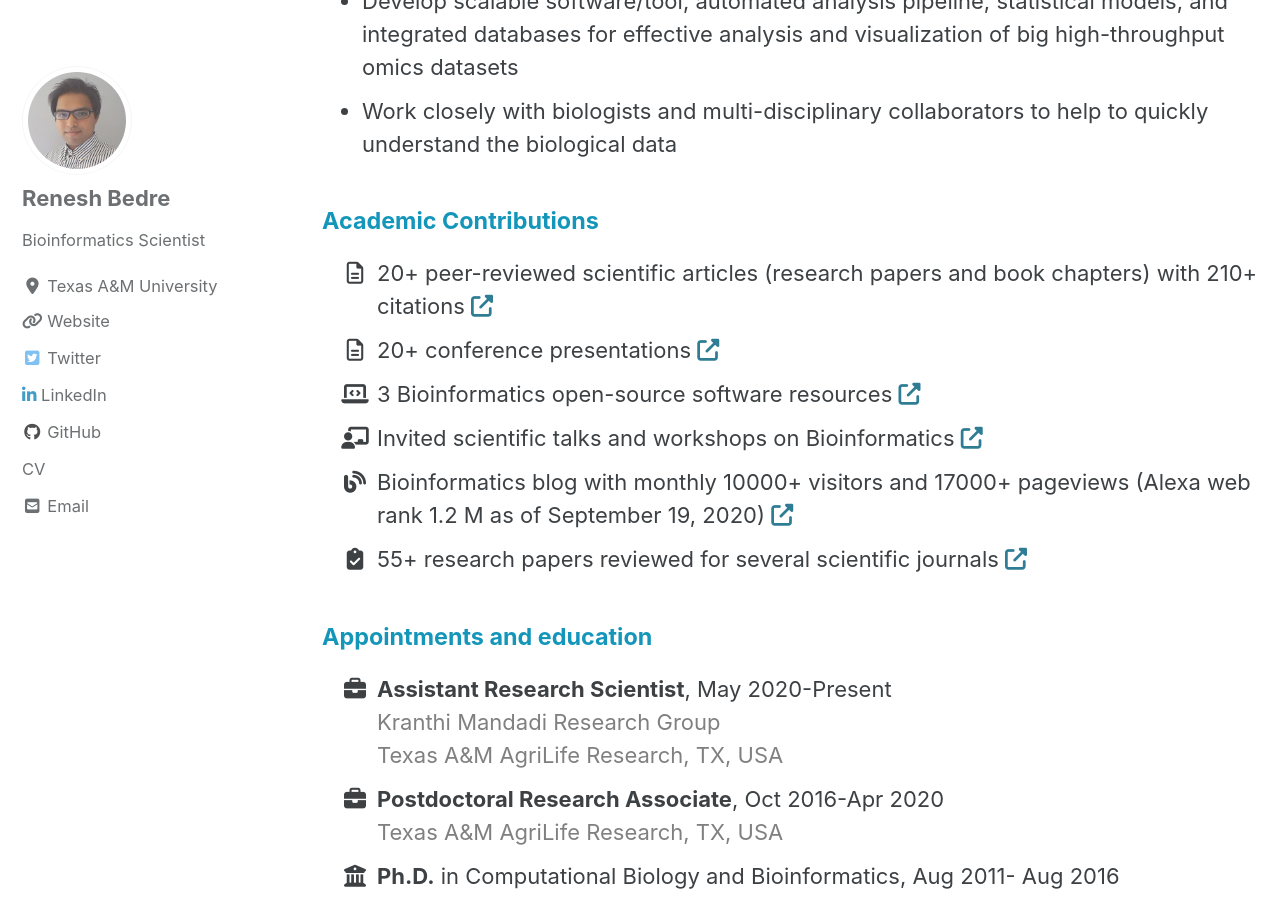
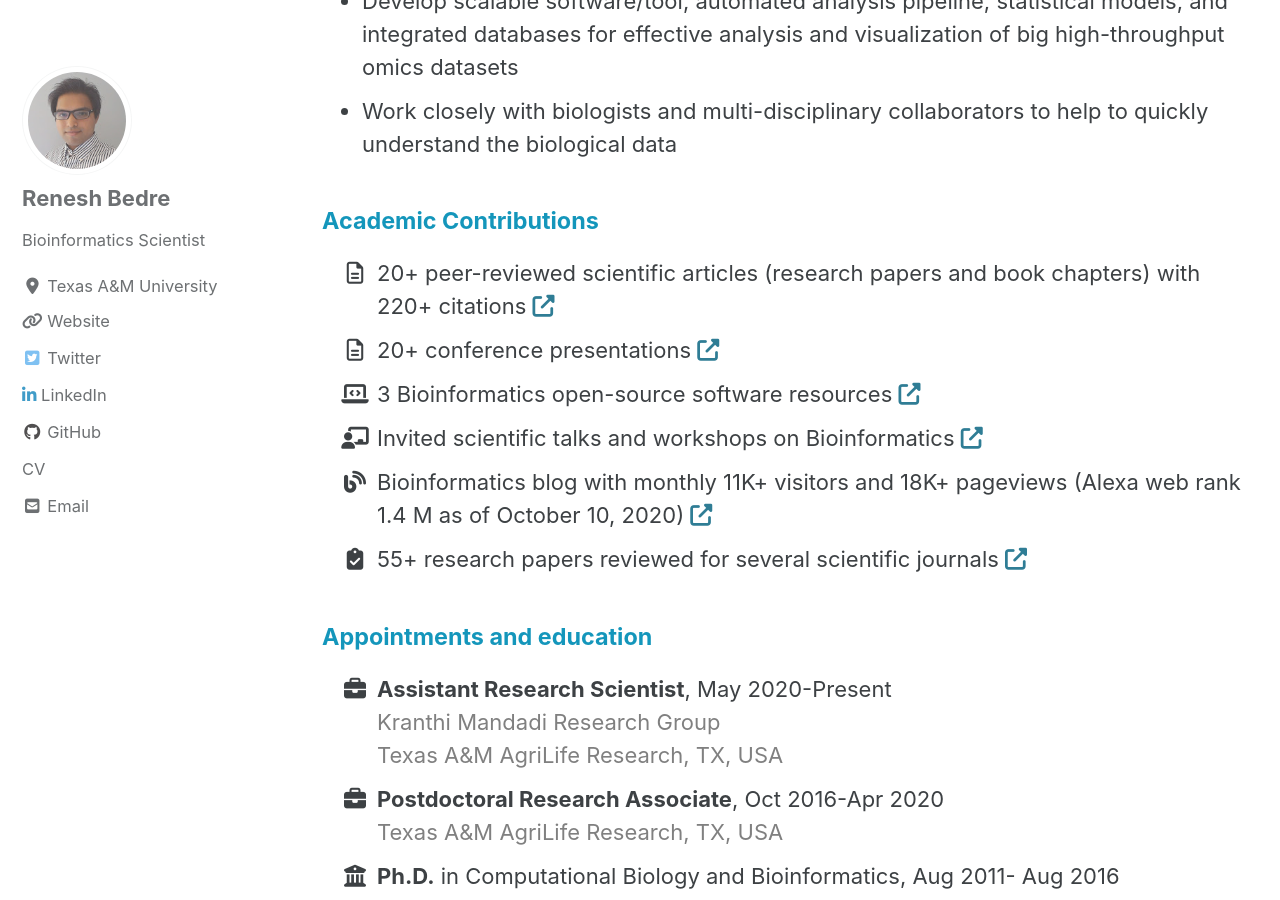
Before and after one commit to reneshbedre/reneshbedre.github.io, a Jekyll site: the page built from _pages/home.html, in a window 1280 px wide and 900 px high, scrolled down 1233 px. Built offline with Jekyll 4.4.1, drawn with Linux system fonts in a browser that asks for light colours; cached includes are drawn as plain includes; nearby versions of some CDN libraries; a style sheet for code colours, icons or effects is not loaded.

Commit message:
acdemic info updated

```diff
--- a/_layouts/home.html
+++ b/_layouts/home.html
@@ -41,15 +41,15 @@ classes: wide
 <h4 style="color:#1496BB">Academic Contributions</h4>
  <ul class="fa-ul">
     <li><span class="fa-li"><i class="far fa-file-alt"></i></span> 20+ peer-reviewed scientific articles (research papers and
-        book chapters) with 210+ citations <a href="https://reneshbedre.github.io/pub/" target="_blank"><i class="fas fa-external-link-alt"></i></a></li>
+        book chapters) with 220+ citations <a href="https://reneshbedre.github.io/pub/" target="_blank"><i class="fas fa-external-link-alt"></i></a></li>
     <li><span class="fa-li"><i class="far fa-file-alt"></i></span> 20+ conference presentations
         <a href="https://reneshbedre.github.io/pub/" target="_blank"><i class="fas fa-external-link-alt"></i></a></li>
     <li><span class="fa-li"><i class="fas fa-laptop-code"></i></span> 3 Bioinformatics open-source software resources
         <a href="https://reneshbedre.github.io/res/" target="_blank"><i class="fas fa-external-link-alt"></i></a></li></li>
     <li><span class="fa-li"><i class="fas fa-chalkboard-teacher"></i></span> Invited scientific talks and workshops
         on Bioinformatics <a href="https://reneshbedre.github.io/news/" target="_blank"><i class="fas fa-external-link-alt"></i></a></li></li>
-    <li><span class="fa-li"><i class="fas fa-blog"></i></span> Bioinformatics blog with monthly 10000+ visitors and 17000+ pageviews
-        (Alexa web rank 1.2 M as of September 19, 2020) <a href="https://reneshbedre.github.io/blog/" target="_blank"><i class="fas fa-external-link-alt"></i></a></li></li>
+    <li><span class="fa-li"><i class="fas fa-blog"></i></span> Bioinformatics blog with monthly 11K+ visitors and 18K+ pageviews
+        (Alexa web rank 1.4 M as of October 10, 2020) <a href="https://reneshbedre.github.io/blog/" target="_blank"><i class="fas fa-external-link-alt"></i></a></li></li>
     <li><span class="fa-li"><i class="fas fa-clipboard-check"></i></span> 55+ research papers reviewed for several scientific journals
         <a href="https://publons.com/researcher/1282617/renesh-bedre/" target="_blank"><i class="fas fa-external-link-alt"></i></a></li></li>
  </ul>
--- a/_pages/home.html
+++ b/_pages/home.html
@@ -45,15 +45,15 @@ permalink: /about/
 <h4 style="color:#1496BB">Academic Contributions</h4>
  <ul class="fa-ul">
     <li><span class="fa-li"><i class="far fa-file-alt"></i></span> 20+ peer-reviewed scientific articles (research papers and
-        book chapters) with 210+ citations <a href="https://reneshbedre.github.io/pub/" target="_blank"><i class="fas fa-external-link-alt"></i></a></li>
+        book chapters) with 220+ citations <a href="https://reneshbedre.github.io/pub/" target="_blank"><i class="fas fa-external-link-alt"></i></a></li>
     <li><span class="fa-li"><i class="far fa-file-alt"></i></span> 20+ conference presentations
         <a href="https://reneshbedre.github.io/pub/" target="_blank"><i class="fas fa-external-link-alt"></i></a></li>
     <li><span class="fa-li"><i class="fas fa-laptop-code"></i></span> 3 Bioinformatics open-source software resources
         <a href="https://reneshbedre.github.io/res/" target="_blank"><i class="fas fa-external-link-alt"></i></a></li></li>
     <li><span class="fa-li"><i class="fas fa-chalkboard-teacher"></i></span> Invited scientific talks and workshops
         on Bioinformatics <a href="https://reneshbedre.github.io/news/" target="_blank"><i class="fas fa-external-link-alt"></i></a></li></li>
-    <li><span class="fa-li"><i class="fas fa-blog"></i></span> Bioinformatics blog with monthly 10000+ visitors and 17000+ pageviews
-        (Alexa web rank 1.2 M as of September 19, 2020) <a href="https://reneshbedre.github.io/blog/" target="_blank"><i class="fas fa-external-link-alt"></i></a></li></li>
+    <li><span class="fa-li"><i class="fas fa-blog"></i></span> Bioinformatics blog with monthly 11K+ visitors and 18K+ pageviews
+        (Alexa web rank 1.4 M as of October 10, 2020) <a href="https://reneshbedre.github.io/blog/" target="_blank"><i class="fas fa-external-link-alt"></i></a></li></li>
     <li><span class="fa-li"><i class="fas fa-clipboard-check"></i></span> 55+ research papers reviewed for several scientific journals
         <a href="https://publons.com/researcher/1282617/renesh-bedre/" target="_blank"><i class="fas fa-external-link-alt"></i></a></li></li>
  </ul>
```
